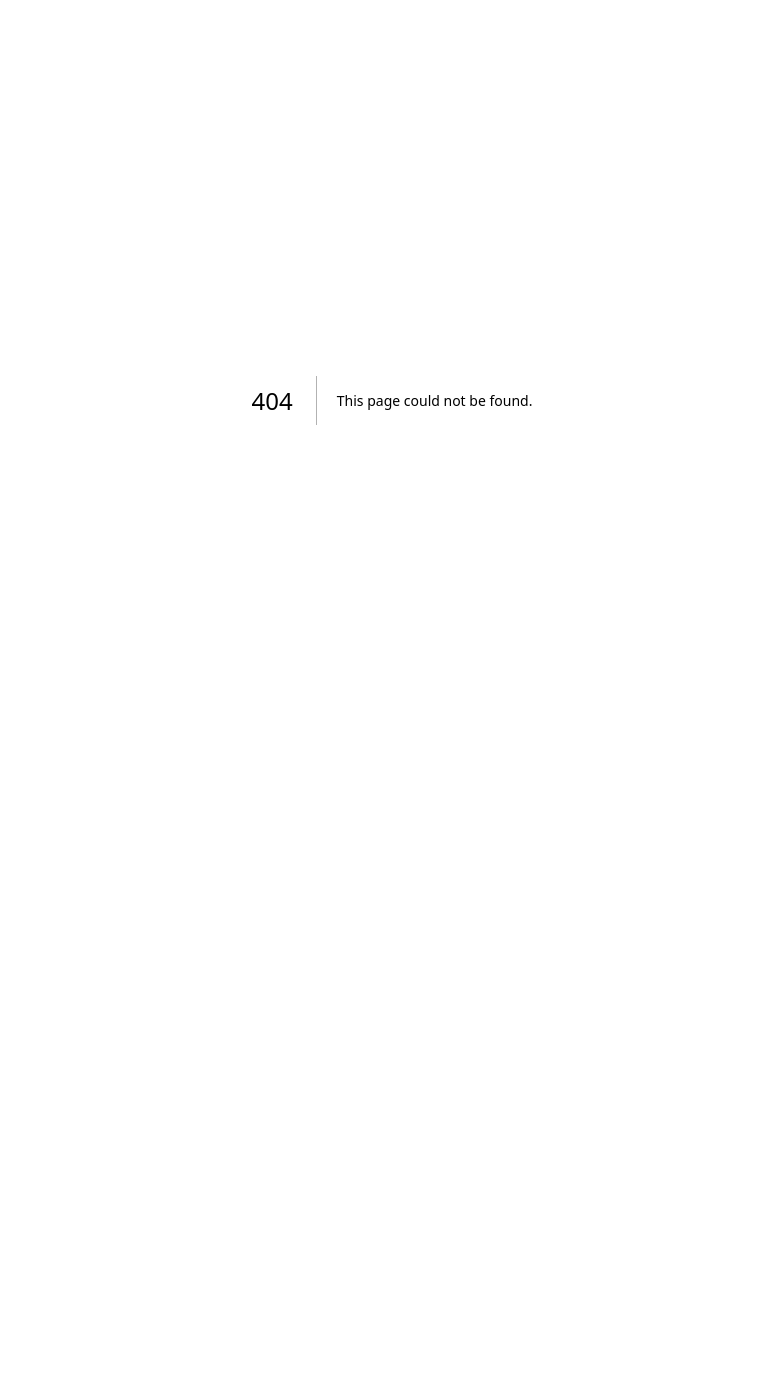
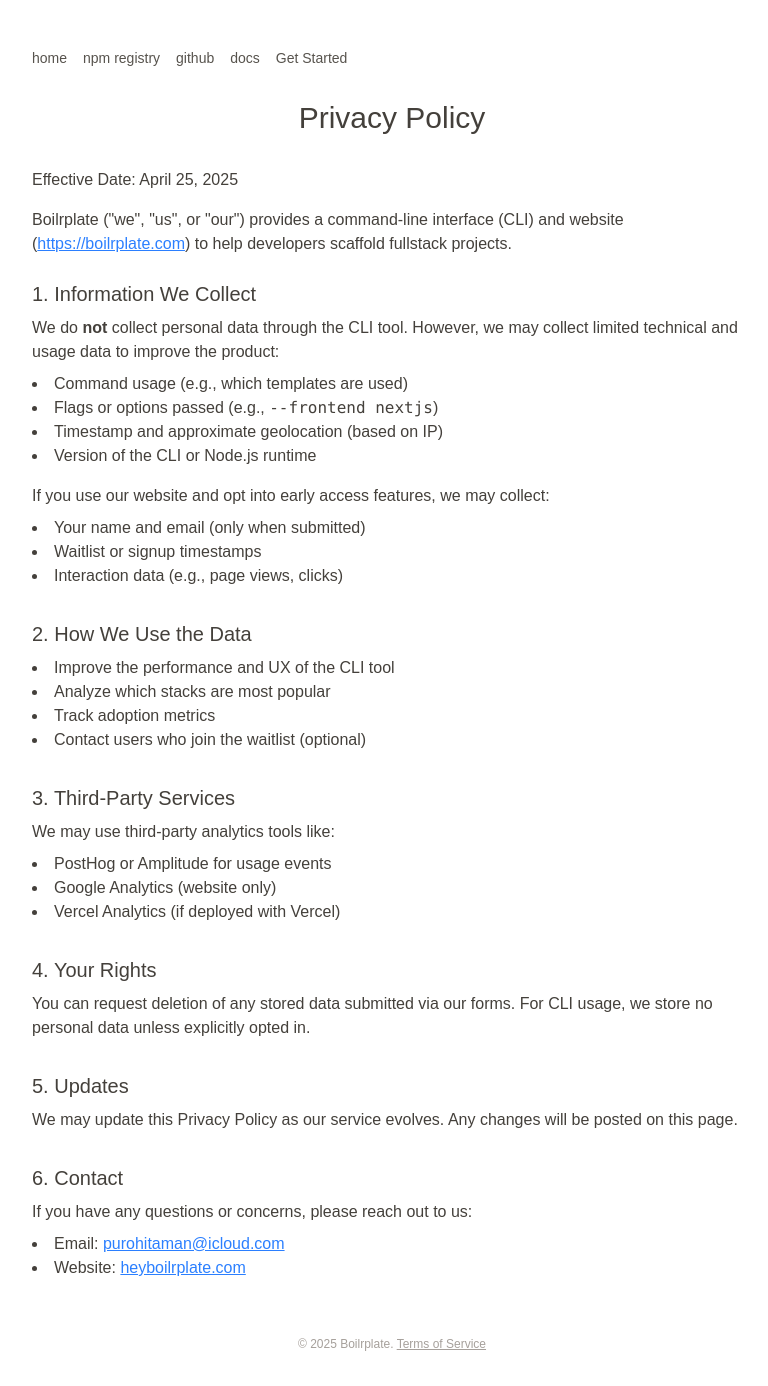
Before and after one commit to purohitamann/docs, a Next.js app: page /terms/privacy in a window 1280 px wide. Before the commit this address had no page. Shown: the top 1386 px of the page, without its empty margins (248-1016 px from the left). Before the commit the page ends 800 px from the top, so only its background shows below. Built offline with nearby package versions, Linux system fonts and the light colour scheme.

Commit message:
analytics

```diff
--- a/package.json
+++ b/package.json
@@ -22,6 +22,7 @@
   },
   "devDependencies": {
     "@tailwindcss/postcss": "^4",
+    "@types/express": "^5.0.1",
     "@types/node": "^20",
     "@types/react": "^19",
     "@types/react-dom": "^19",
--- a/src/app/api/join-waitlist/route.ts
+++ b/src/app/api/join-waitlist/route.ts
@@ -1,4 +1,3 @@
-// pages/api/join-waitlist.ts
 
 import sgMail from '@sendgrid/mail';
 import { NextRequest, NextResponse } from 'next/server';
--- /dev/null
+++ b/src/app/api/metrics/route.ts
@@ -0,0 +1,24 @@
+import { NextRequest, NextResponse } from 'next/server';
+import { db } from '@/backend/firebase';
+import { addDoc, collection, serverTimestamp } from 'firebase/firestore';
+
+export async function POST(req: NextRequest) {
+  try {
+    const payload = await req.json();
+
+    if (!payload?.event || !payload?.timestamp) {
+      return NextResponse.json({ error: 'Invalid payload' }, { status: 400 });
+    }
+
+    // console.log('📊 CLI Metric:', payload);
+
+      await addDoc(collection(db, "analytics"), {
+        ...payload,
+        createdAt: serverTimestamp(),
+      });
+    return NextResponse.json({ status: 'ok' });
+  } catch (err) {
+    console.error('❌ Metric logging error:', err);
+    return NextResponse.json({ error: 'Server error' }, { status: 500 });
+  }
+}
--- a/src/app/create/templates/page.tsx
+++ b/src/app/create/templates/page.tsx
@@ -153,7 +153,7 @@ export default function StackPicker(): JSX.Element {
 
     <div className="bg-stone-100 dark:bg-stone-800  text-stone-700 dark:text-stone-300 p-2 rounded-lg font-mono flex flex-col sm:flex-row justify-center items-center gap-4">
 
-      <CopyCommand command={`npx boilrplate ${frontend} ${backend}${database ? `${database}` : ''}${flat ? ' --flat' : ''}`} />
+      <CopyCommand command={`npx boilrplate ${frontend} ${backend} ${database ? `${database}` : ''}${flat ? ' --flat' : ''}`} />
     </div>
   </div>
 )}
--- a/src/app/page.tsx
+++ b/src/app/page.tsx
@@ -213,7 +213,7 @@ export default function Home() {
 
 <div>
   <p className="text-sm text-stone-500 mt-4">
-    By joining, you agree to <Link href="/terms" className="underline">Terms of Service</Link>.
+    By joining, you agree to <Link href="/terms" className="underline">Terms of Service</Link> & <Link className="underline" href={"/terms/privacy"}>Privacy Policy</Link>
   </p>
 </div>
 
--- /dev/null
+++ b/src/app/terms/privacy/page.tsx
@@ -0,0 +1,84 @@
+'use client';
+
+import Navbar from '@/components/Navbar';
+import Link from 'next/link';
+
+export default function TermsPage() {
+  return (
+    <main className="max-w-3xl mx-auto py-12 px-6 text-stone-700 dark:text-stone-300">
+      <Navbar />
+
+      <h1 className="text-3xl mt-8 mb-8 text-center">Privacy Policy</h1>
+
+      <p className="mb-4">Effective Date: April 25, 2025</p>
+      <p className="mb-6">
+        Boilrplate ("we", "us", or "our") provides a command-line interface (CLI) and website (
+        <a href="https://boilrplate.com" className="underline text-blue-500">https://boilrplate.com</a>) to help developers scaffold fullstack projects.
+      </p>
+
+      <section className="mb-8">
+        <h2 className="text-xl  mb-2">1. Information We Collect</h2>
+        <p className="mb-2">We do <strong>not</strong> collect personal data through the CLI tool. However, we may collect limited technical and usage data to improve the product:</p>
+        <ul className="list-disc list-inside mb-4">
+          <li>Command usage (e.g., which templates are used)</li>
+          <li>Flags or options passed (e.g., <code>--frontend nextjs</code>)</li>
+          <li>Timestamp and approximate geolocation (based on IP)</li>
+          <li>Version of the CLI or Node.js runtime</li>
+        </ul>
+        <p className="mb-2">If you use our website and opt into early access features, we may collect:</p>
+        <ul className="list-disc list-inside">
+          <li>Your name and email (only when submitted)</li>
+          <li>Waitlist or signup timestamps</li>
+          <li>Interaction data (e.g., page views, clicks)</li>
+        </ul>
+      </section>
+
+      <section className="mb-8">
+        <h2 className="text-xl mb-2">2. How We Use the Data</h2>
+        <ul className="list-disc list-inside">
+          <li>Improve the performance and UX of the CLI tool</li>
+          <li>Analyze which stacks are most popular</li>
+          <li>Track adoption metrics</li>
+          <li>Contact users who join the waitlist (optional)</li>
+        </ul>
+      </section>
+
+      <section className="mb-8">
+        <h2 className="text-xl  mb-2">3. Third-Party Services</h2>
+        <p className="mb-2">We may use third-party analytics tools like:</p>
+        <ul className="list-disc list-inside">
+          <li>PostHog or Amplitude for usage events</li>
+          <li>Google Analytics (website only)</li>
+          <li>Vercel Analytics (if deployed with Vercel)</li>
+        </ul>
+      </section>
+
+      <section className="mb-8">
+        <h2 className="text-xl mb-2">4. Your Rights</h2>
+        <p>
+          You can request deletion of any stored data submitted via our forms. For CLI usage, we store no personal data unless explicitly opted in.
+        </p>
+      </section>
+
+      <section className="mb-8">
+        <h2 className="text-xl  mb-2">5. Updates</h2>
+        <p>
+          We may update this Privacy Policy as our service evolves. Any changes will be posted on this page.
+        </p>
+      </section>
+
+      <section className="mb-8">
+        <h2 className="text-xl  mb-2">6. Contact</h2>
+        <p className="mb-2">If you have any questions or concerns, please reach out to us:</p>
+        <ul className="list-disc list-inside">
+          <li>Email: <a href="mailto:purohitaman@icloud.com" className="underline text-blue-500">purohitaman@icloud.com</a></li>
+          <li>Website: <a href="https://www.heyboilrplate.com" className="underline text-blue-500">heyboilrplate.com</a></li>
+        </ul>
+      </section>
+
+      <footer className="text-center text-xs text-stone-400 py-6">
+        © {new Date().getFullYear()} Boilrplate. <Link href="/terms" className="underline">Terms of Service</Link>
+      </footer>
+    </main>
+  );
+}
--- a/src/components/Footer.tsx
+++ b/src/components/Footer.tsx
@@ -6,7 +6,7 @@ const Footer = () => {
   return (
     <div>
           <footer className="text-center text-xs text-stone-400 py-10">
-        © {new Date().getFullYear()} Boilrplate. <Link href="/terms" className="underline">Terms of Service</Link>
+        © {new Date().getFullYear()} Boilrplate. <Link href="/terms" className="underline">Terms of Service</Link> & <Link className="underline" href={"/terms/privacy"}>Privacy Policy</Link>
       </footer>
 
     </div>
```
Also changed, not shown: 1 other file (tests, documents, lock files or other folders).
